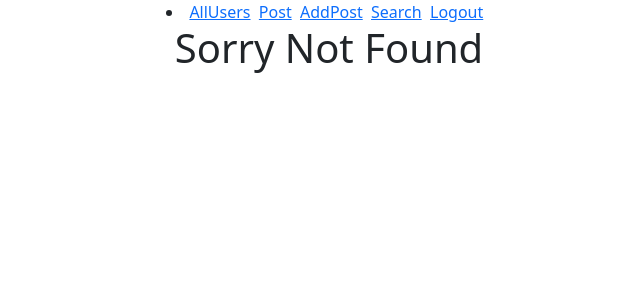
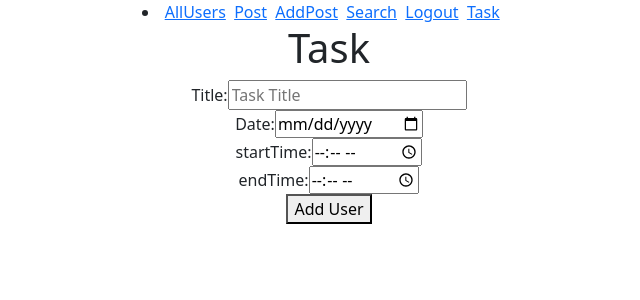
Before and after one commit to vaibhavapurva/project, a React (Create React App) app in the folder crud/: page /task in a window 1280 px wide. Before the commit this address had no page. Shown: the top 300 px of the page, without its empty margins (311-951 px from the left). Built offline with nearby package versions, Linux system fonts and the light colour scheme; sample sign-in values are in the browser's storage.

Commit message:
task data add in database

```diff
--- a/crud/src/App.js
+++ b/crud/src/App.js
@@ -5,6 +5,7 @@ import Comment from './Components/Comment';
 import AddUser from './Components/Adduser';
 import CommentShow from './Components/CommentShow';
 import AutoComplete from './Components/AutoComplete';
+import Task from "./Components/Task";
 import PostEdit from './Components/PostEdit';
 import NotFound from './Components/NotFound';
 import NavBar from './Components/NavBar';
@@ -73,6 +74,7 @@ function App() {
             <PrivateRoutes exact path="/updatePost" component={UpdatePost} />
             <PrivateRoutes exact path="/postedit/:id" component={PostEdit} />
             <PrivateRoutes exact path="/auto" component={AutoComplete} />
+            <PrivateRoutes exact path="/task" component={Task}/>
             <Route component={NotFound} />
           </Switch>
         </BrowserRouter>
--- a/crud/src/Components/NavBar.jsx
+++ b/crud/src/Components/NavBar.jsx
@@ -1,6 +1,7 @@
 
 import { Link } from 'react-router-dom';
 import { useSelector } from 'react-redux';
+import { LinearProgress } from '@material-ui/core';
 
 const NavBar = () => {
 
@@ -26,6 +27,7 @@ const NavBar = () => {
                     <Link to="/addpost">AddPost</Link>&nbsp;&nbsp;
                     <Link to="/auto">Search</Link>&nbsp;&nbsp;
                     <Link to="/logout">Logout</Link>&nbsp;&nbsp;
+                    <Link to="/task">Task</Link> &nbsp; &nbsp;
                 </li>
 
             )}
--- a/crud/src/Components/PostEdit.jsx
+++ b/crud/src/Components/PostEdit.jsx
@@ -22,7 +22,7 @@ const PostEdit = () => {
     // console.log(data);
     const editPost = () => {
         dispatch(editPostById(id, post))
-        history.push("/post");
+        // history.push("/post");
     }
 
     return (
--- /dev/null
+++ b/crud/src/Components/Task.jsx
@@ -0,0 +1,42 @@
+// import React from "react";
+import { useDispatch, useSelector } from "react-redux";
+import { useHistory } from "react-router-dom";
+import {addTaskData} from '../actions'
+import {taskUser} from '../Service/api';
+
+// import { useDispatch } from "react-redux";
+
+
+const Task = ()=>{
+const history = useHistory();
+const dispatch = useDispatch();
+// const dispatch = useDispatch();
+const task = useSelector((state => state.task));
+const onValueChange=(e)=>{
+    dispatch(addTaskData({...task ,[e.target.name]: e.target.value}))
+}
+
+const addTask =()=>{
+    dispatch(taskUser(task));
+    history.push("/all")
+}
+return(
+        <>
+        <h1> Task</h1>
+        <form onSubmit={() => addTask()} >
+                Title:<input name="title" type="text" placeholder="Task Title " onChange={(e) => onValueChange(e)} />
+                <br></br>
+                Date:<input name="date" type="date"  onChange={(e) => onValueChange(e)} />
+                <br></br>
+                startTime:<input name="startTime" type="time" onChange={(e) => onValueChange(e)} />
+                <br></br>
+                endTime:<input name="endTime" type="time" onChange={(e) => onValueChange(e)} />
+                <br></br>
+                <button onClick={() => addTask()} variant="primary" type="submit" >Add User  </button>
+        </form>
+        </>
+    )
+}
+
+
+export default Task;
--- a/crud/src/Service/api.js
+++ b/crud/src/Service/api.js
@@ -118,6 +118,18 @@ export const addPostUser = (post) => async (dispatch, getState) => {
         console.log(err);
     }
 }
+
+export const taskUser=(user)=> async(dispatch,getState)=>{
+    console.log("api task", user);
+    try{
+        const response = await axios.post(`${url}/addtask`,user);
+        console.log(response.data);
+    }catch(err){
+        console.log(err);
+
+    }
+}
+
 export const addUserComment = (comment) => async (dispatch, getState) => {
     try {
         const response = await axios.post(`${url}/addComment`, comment);
--- a/crud/src/actions.js
+++ b/crud/src/actions.js
@@ -12,6 +12,7 @@ export const ADD_POST = "ADD_POST";
 export const SET_POST = "SET_POST";
 export const LOGOUT = "LOGOUT";
 export const SEARCH_DATA = "SEARCH_DATA";
+export const ADD_TASK_DATA = "SET_ADD_DATA";
 
 export const searchData =(payload)=>{
     return{
@@ -56,6 +57,14 @@ export const setAddPost = (payload) => {
     return {
         type: SET_ADD_POST,
         payload: payload,
+    }
+}
+
+export const addTaskData =(payload)=>{
+    console.log("eeeeeeee",payload)
+    return{
+        type : ADD_TASK_DATA,
+        payload :payload
     }
 }
 
--- a/crud/src/reducer.js
+++ b/crud/src/reducer.js
@@ -1,7 +1,7 @@
-import { SET_USERS, SET_ADD_USERS, EDIT_USERS, SIGNIN_USERS, ADD_POST, SET_POST, SET_LOGIN_DATA, SET_ADD_POST, SET_ADD_COMMENT, EDIT_POST, SET_EDIT_POST, COMMENT_BY_ID, LOGOUT  ,SEARCH_DATA} from "./actions";
+import { SET_USERS, SET_ADD_USERS, EDIT_USERS, SIGNIN_USERS, ADD_POST, SET_POST, SET_LOGIN_DATA, SET_ADD_POST, SET_ADD_COMMENT, EDIT_POST, SET_EDIT_POST, COMMENT_BY_ID, LOGOUT  ,SEARCH_DATA , ADD_TASK_DATA} from "./actions";
 
 const initialState = {
-    search:"",
+    search:[],
     users: [],
     records: {},
     comment: [],
@@ -26,6 +26,14 @@ const initialState = {
         body: "",
         userId: localStorage.getItem("user_id"),
     },
+    task:{
+        title:"",
+        date:"",
+        startTime:"",
+        endTime:"",
+        user:localStorage.getItem("user_name"),
+
+    },
     setComment: {
         PostId: localStorage.getItem("postid"),
         body: "",
@@ -44,6 +52,7 @@ function user(state = initialState, action) {
                 token: action.payload.token,
                 name: action.payload.name,
             }
+
         case LOGOUT:
             return{
                 ...state,
@@ -120,7 +129,11 @@ function user(state = initialState, action) {
                 ...state,
                 search :action.payload
             }
-
+        case ADD_TASK_DATA:
+            return{
+                ...state,
+                task : action.payload
+            }
         default:
             return state
     }
```
